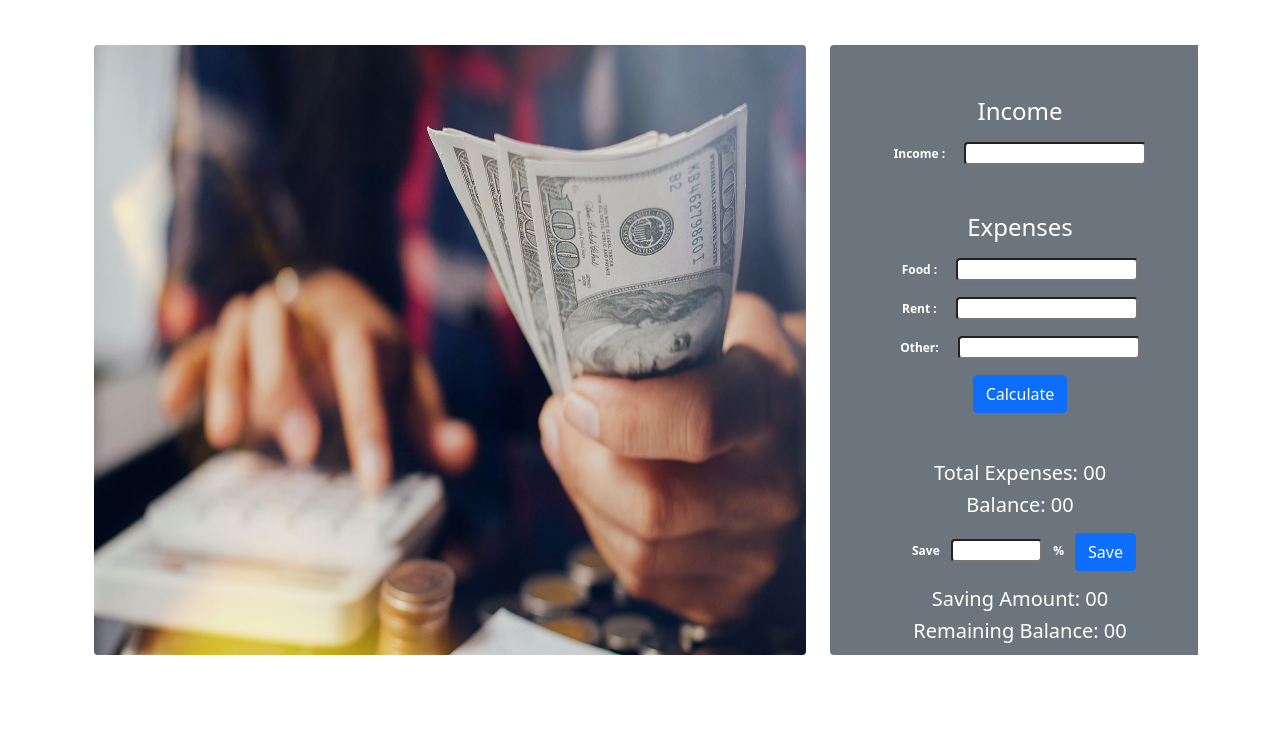
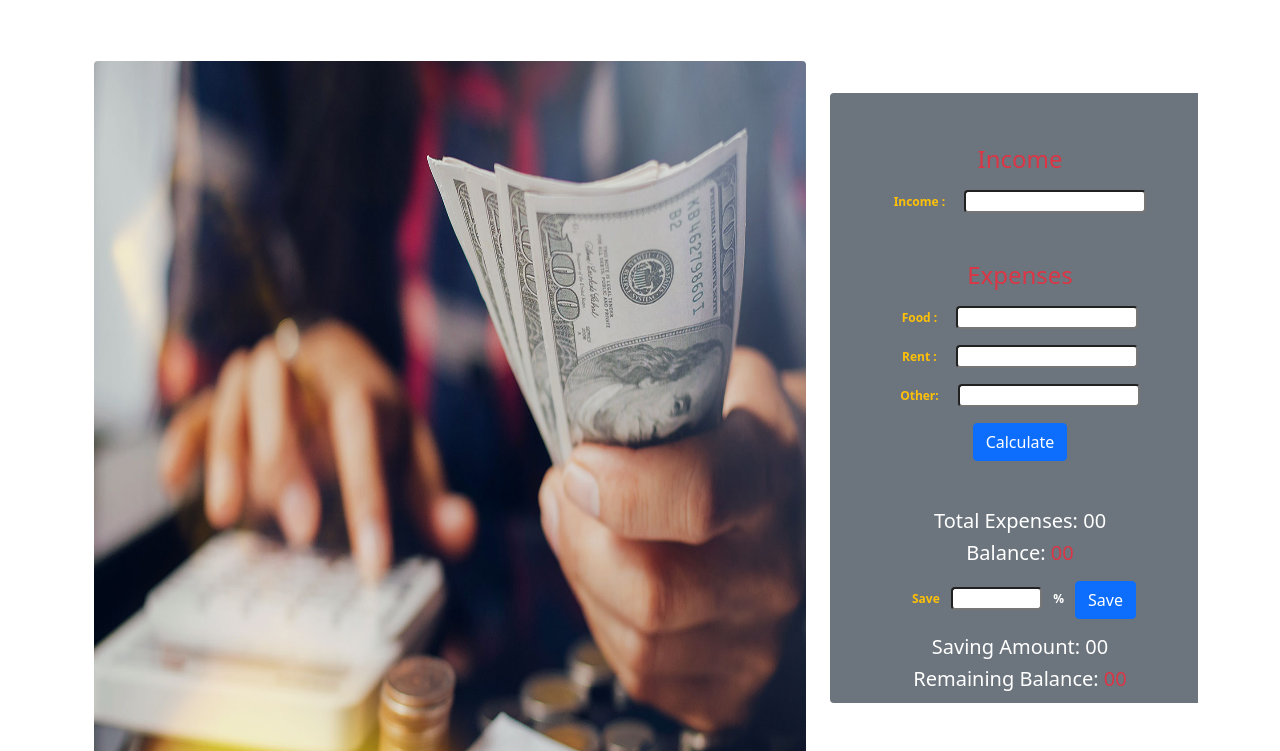
Before and after one commit to shorifuddin2/Income-Plan, a plain HTML site: page index.html in a window 1280 px wide. Shown: the part 111-862 px from the top of the page. Before the commit the page ends 800 px from the top, so only its background shows below. Drawn offline with nearby package versions, Linux system fonts and the light colour scheme.

Commit message:
project pray complete

```diff
--- a/index.html
+++ b/index.html
@@ -18,44 +18,46 @@
     </header>
     <main>
         <div class="container overflow-hidden mt-5">
-            <div class="row gx-5">
+            <div class="row gx-5 ">
                 <div class="col-lg-8 col-md-6 col-sm-12 ">
-                    <img class="img-fluid h-100 rounded" src="./image/monyCalculet.jpg" alt="Calculation Imag">
+                    <img class="img-fluid h-100 rounded my-3 " src="./image/monyCalculet.jpg" alt="Calculation Imag">
                 </div>
-                <div class="col-lg-4 col-md-6 col-sm-12 badge bg-secondary rounded">
+                <br>
+                <br>
+                <div class="col-lg-4 col-md-6 col-sm-12 badge bg-secondary rounded my-5">
                     <div>
-                        <h4 class="text-center mt-5">Income</h4>
+                        <h4 class="text-center mt-5 text-danger">Income</h4>
                         <p class="text-center mt-3">
-                            <span class="font-bold ">Income :</span>
+                            <span class="font-bold text-warning">Income :</span>
                             <input id="input-income" class="ms-3 rounded " type="text">
                         </p>
                     </div>
                     <div>
-                        <h4 class="text-center mt-5">Expenses</h4>
+                        <h4 class="text-center mt-5 text-danger">Expenses</h4>
                         <p class="text-center mt-3">
-                            <span class="font-bold"> Food :</span>
+                            <span class="font-bold text-warning"> Food :</span>
                             <input id="input-food-cost" class="ms-3 rounded" type="text">
                         </p>
                         <p class="text-center mt-3">
-                            <span class="font-bold"> Rent :</span>
+                            <span class="font-bold text-warning"> Rent :</span>
                             <input id="input-rent-cost" class="ms-3 rounded" type="text">
                         </p>
                         <p class="text-center mt-3">
-                            <span class="font-bold ">Other:</span>
+                            <span class="font-bold text-warning">Other:</span>
                             <input id="input-Clothes-cost" class="ms-3 rounded" type="text">
                         </p>
                         <div class="text-center">
-                            <button id="calculate-button" class="btn btn-primary">Calculate</button>
+                            <button id="calculate-button" class="btn btn-primary font-bold">Calculate</button>
                         </div>
 
                         <div class="text-center mt-5">
                             <h5>Total Expenses: <span id="total-expenses">00</span> </h5>
-                            <h5>Balance: <span id="balance-money">00</span></h5>
+                            <h5>Balance: <span class="text-danger" id="balance-money">00</span></h5>
                         </div>
 
 
                         <div class="text-center mt-3">
-                            <span class="ms-2">
+                            <span class="ms-2 text-warning">
                                 Save
                             </span>
                             <span class="ms-2 w-75">
@@ -70,7 +72,7 @@
                         </div>
                         <div class="text-center mt-3">
                             <h5>Saving Amount: <span id="saved-balance">00</span> </h5>
-                            <h5>Remaining Balance: <span id="remaining-balance">00</span></h5>
+                            <h5>Remaining Balance: <span id="remaining-balance" class="text-danger">00</span></h5>
                         </div>
 
                     </div>
```
